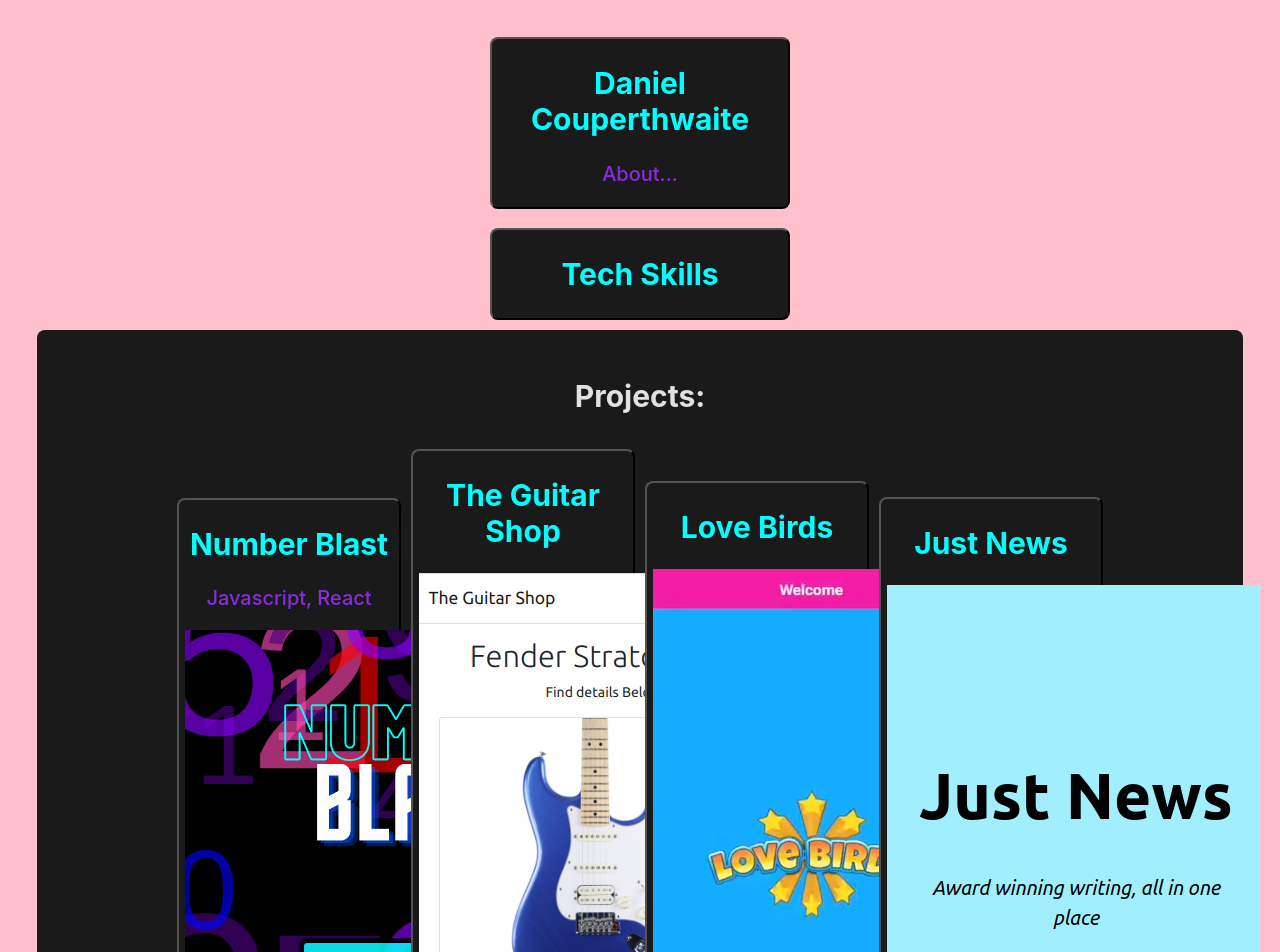
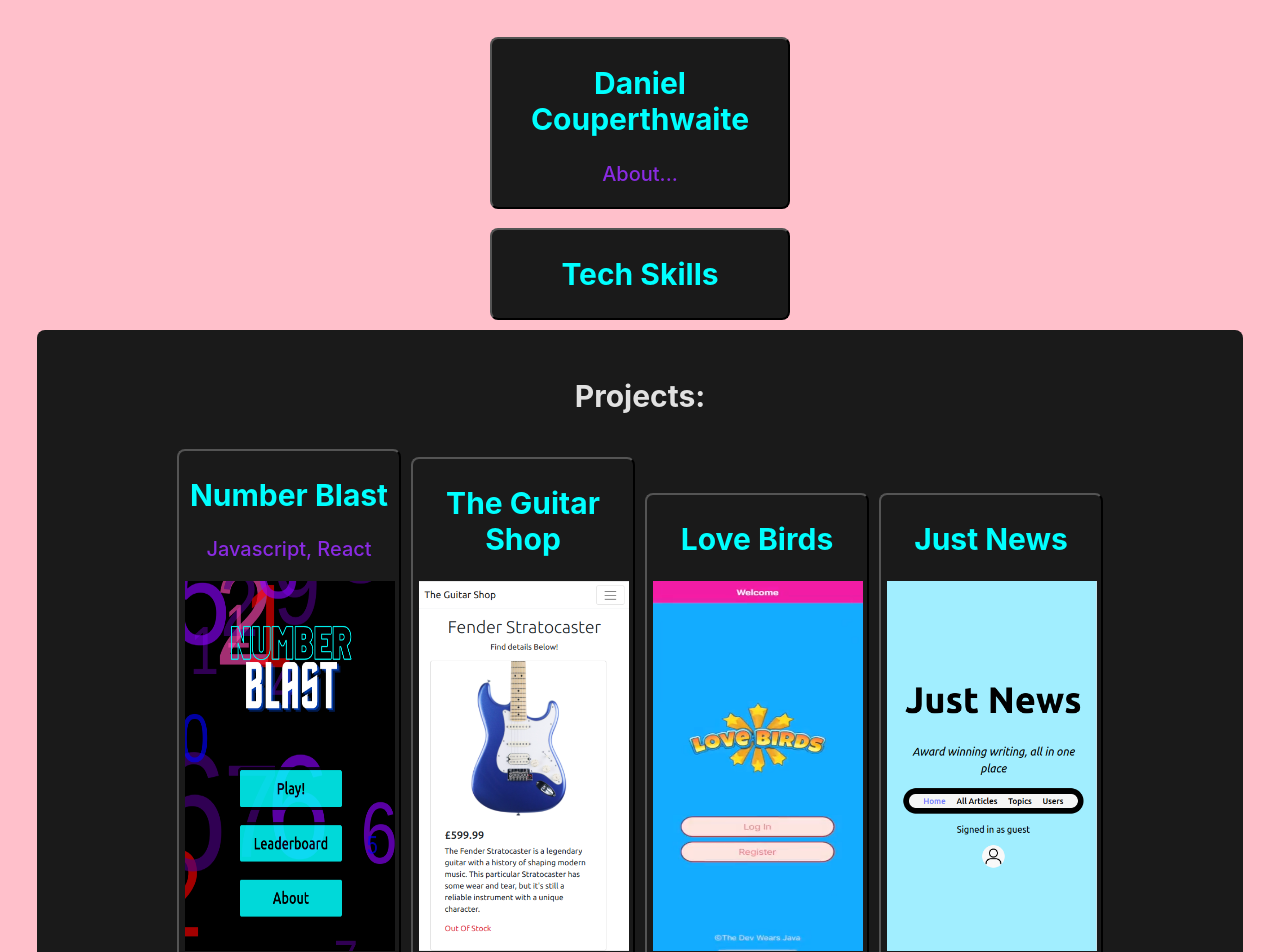
Before and after one commit to DanielCouperthwaite/urban-health, a React (Vite) app: page /home in a window 1280 px wide. Shown: the top 952 px of the page. Built offline with nearby package versions, Linux system fonts and the light colour scheme.

Commit message:
add screenshots to home screen

```diff
--- a/src/Home/Home.css
+++ b/src/Home/Home.css
@@ -40,3 +40,8 @@ button {
 .project-button {
     width: 3.5em;
 }
+
+.homeImage {
+    width: 210px;
+    height: 370px
+}
--- a/src/Home/Home.jsx
+++ b/src/Home/Home.jsx
@@ -39,7 +39,7 @@ export default function Home ({projects}) {
                                                                     <button className='project-button'>
                                                                         <h2>{project.name}</h2>
                                                                         <p>{project.lang}</p>
-                                                                        <img src={project.images} />
+                                                                        <img className="homeImage" src={project.images} />
                                                                     </button>
                                                                 </Link>
                                                             </>
```
